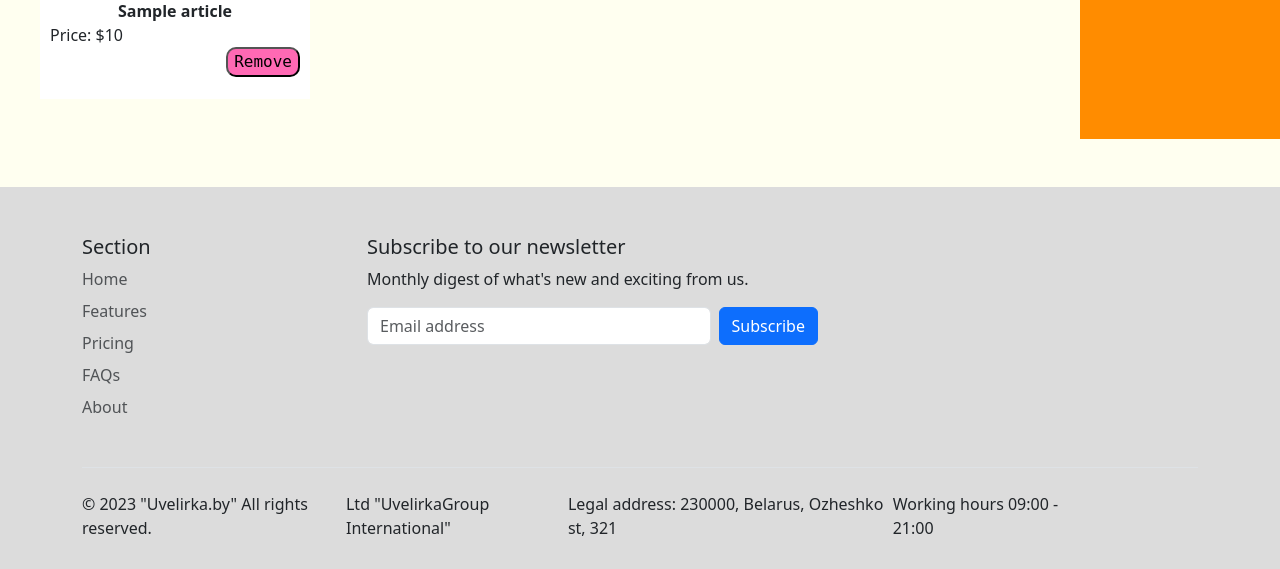
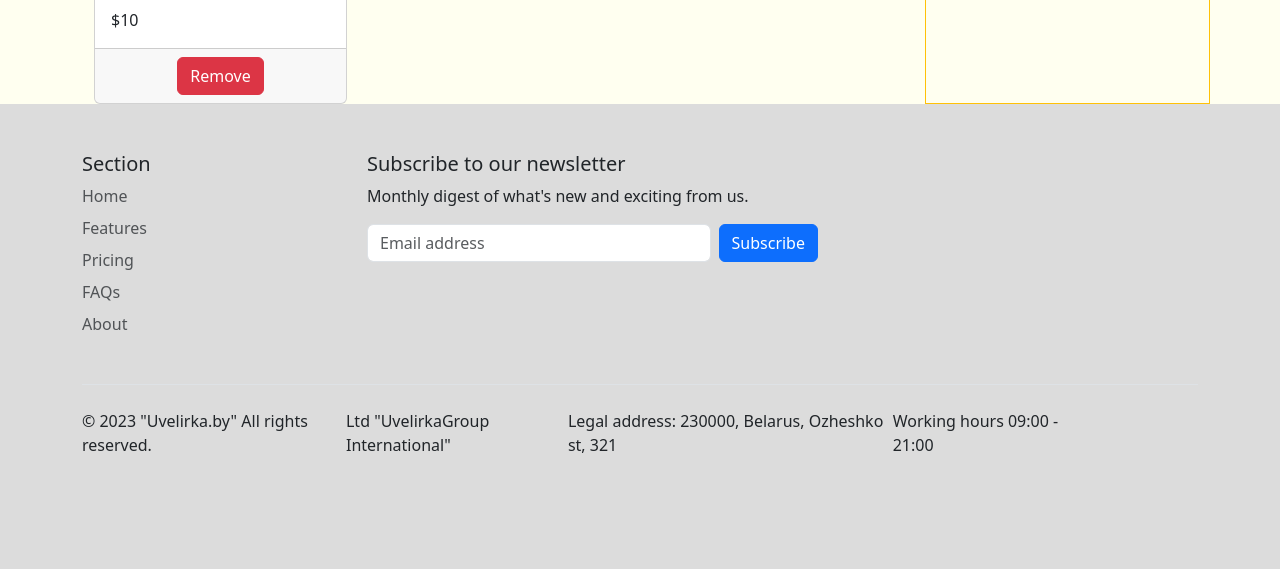
Before and after one commit to MaksimPashkovsky/jewelry-pawnshop, a Flask app: template src/app/cart/templates/cart.html in a window 1280 px wide. Shown: the part 371-940 px from the top of the page. Run offline with Flask 3, Linux system fonts and the light colour scheme; the template is opened without the code that fills it: most values are stand-ins (such as "Sample title", 1, 10 or a date in 2020).

Commit message:
cart page update

```diff
--- a/src/app/cart/static/styles/cart.css
+++ b/src/app/cart/static/styles/cart.css
@@ -1,3 +1,6 @@
+
+
+/*
 .cart {
     display: flex;
 }
@@ -54,4 +57,4 @@
 
 .cart-item-image {
     text-align: center;
-}
+}*/
--- a/src/app/cart/templates/cart.html
+++ b/src/app/cart/templates/cart.html
@@ -17,35 +17,56 @@
 {% endblock %}
 
 {% block main %}
-    <div class="cart">
-        <div class="cart-items">
+    <div class="container">
+        <div class="row">
+            <div class="col-9">
+                <div class="container">
+                    <div class="row row-cols-3 g-4">
                         {% if articles %}
                             {% for article in articles %}
-                    <div class="cart-item">
-                        <div class="cart-item-image">
-                            <img src="{{ url_for('static', filename='images/') + article.image if article.image else "no-image.png" }}" alt="Image not found" height="200" width="230">
+                                <div class="col">
+                                    <div class="card">
+                                        <a href="{{ url_for('catalog.article_page', id=article.article_id) }}">
+                                            <img class="card-img-top"
+                                                 src="{{ url_for('static', filename='images/') + article.image if article.image else "no-image.png" }}"
+                                                 alt="#" height="200" width="230">
+                                        </a>
+                                        <div class="card-body">
+                                            <h5 class="card-title">{{ article.name }}</h5>
+                                            <p class="card-text">${{ article.estimated_price }}</p>
                                         </div>
-                        <div class="cart-item-info">
-                            <p style="text-align: center"><b>{{ article.name }}</b></p>
-                            <p>Price: ${{ article.estimated_price }}</p>
+                                        <div class="card-footer text-center">
+                                            <a href="{{ url_for('cart.remove_from_cart', id=article.article_id) }}">
+                                                <button type="button" class="btn btn-danger">Remove</button>
+                                            </a>
                                         </div>
-                        <p style="text-align: right">
-                        <a href="{{ url_for('cart.remove_from_cart', id=article.article_id) }}">
-                            <button>Remove</button>
-                        </a></p>
+
+                                    </div>
                                 </div>
                             {% endfor %}
                         {% else %}
                             No articles in cart...
                         {% endif %}
                     </div>
-        <div class="payment">
-            <p>Articles in cart: {{ articles|length }}</p>
-            <a class="text" style="text-decoration: underline" href="{{ url_for('cart.remove_all_from_cart') }}">Remove all</a>
-            <p>Total price: ${{ articles|sum(attribute='estimated_price') }}</p>
-            <p style="text-align: center">
-                <button {{ "hidden" if not articles }} onclick="confirm_purchase({{ current_user.account.balance }}, {{ articles|sum(attribute='estimated_price') }}, '{{ url_for('cart.confirm') }}', '{{ url_for('main.main_page') }}')">Confirm</button>
+                </div>
+            </div>
+            <div class="col-3 border border-warning">
+                <h4 class="mt-3">Articles in cart: {{ articles|length }}
+                    <a class="text" style="text-decoration: underline"
+                       href="{{ url_for('cart.remove_all_from_cart') }}">
+                        <button type="button" class="btn btn-danger btn-sm" {{ "hidden" if not articles }}>Remove all
+                        </button>
+                    </a>
+                </h4>
+                <h4>Total price: ${{ articles|sum(attribute='estimated_price') }}</h4>
+                <p class="text-center">
+                    <button type="button" class="btn btn-success mt-5" {{ "hidden" if not articles }}
+                            onclick="confirm_purchase({{ current_user.account.balance }}, {{ articles|sum(attribute='estimated_price') }}, '{{ url_for('cart.confirm') }}', '{{ url_for('main.main_page') }}')">
+                        Confirm
+                    </button>
                 </p>
             </div>
         </div>
+    </div>
+
 {% endblock %}
--- a/src/app/cart/views.py
+++ b/src/app/cart/views.py
@@ -1,3 +1,4 @@
+import sys
 from datetime import datetime
 from collections import Counter
 from flask import render_template, flash, request, redirect, url_for
@@ -22,6 +23,7 @@ def add_to_cart():
     id = data['id']
     article = storage.get_article_by_id(id)
     current_user.articles_in_cart.append(article)
+    storage.session.commit()
     return '', 204
 
 
@@ -30,6 +32,7 @@ def add_to_cart():
 def remove_from_cart(id):
     article = storage.get_article_by_id(id)
     current_user.articles_in_cart.remove(article)
+    storage.session.commit()
     flash('Removed from cart')
     return redirect(url_for('.cart_page'))
 
@@ -38,6 +41,7 @@ def remove_from_cart(id):
 @login_required
 def remove_all_from_cart():
     current_user.articles_in_cart.clear()
+    storage.session.commit()
     flash('Removed all')
     return redirect(url_for('.cart_page'))
 
--- a/src/app/templates/base.html
+++ b/src/app/templates/base.html
@@ -1,9 +1,7 @@
 <!DOCTYPE html>
 <html lang="en">
 <head>
-    {{ toastr.include_jquery() }}
-    {{ toastr.include_toastr_css() }}
-    {{ toastr.message() }}
+
     <meta charset="UTF-8">
     {% block title %} {% endblock %}
     <link href="https://cdn.jsdelivr.net/npm/bootstrap@5.3.0-alpha3/dist/css/bootstrap.min.css" rel="stylesheet"
@@ -11,8 +9,11 @@
     <link rel="stylesheet" href="{{ url_for('static', filename='styles/base.css') }}">
     <link rel="shortcut icon" href="{{ url_for('static', filename='images/favicon.ico') }}">
     {% block links %} {% endblock %}
+    {{ toastr.include_jquery() }}
+    {{ toastr.include_toastr_css() }}
+    {{ toastr.message() }}
 </head>
-<body>
+<body class="d-flex flex-column h-100">
 {{ toastr.include_toastr_js() }}
 
 <header class="mb-5">
@@ -79,7 +80,7 @@
     </div>
 </header>
 {% block main %} {% endblock %}
-<footer class="mt-5" style="background-color: gainsboro">
+<footer class="footer mt-auto" style="background-color: gainsboro">
 
     <div class="container py-5">
         <div class="row">
```
Also changed, not shown: src/app/catalog/templates/article.html (+5 -5 lines). Lines whose indentation alone changed are shown as unchanged.
